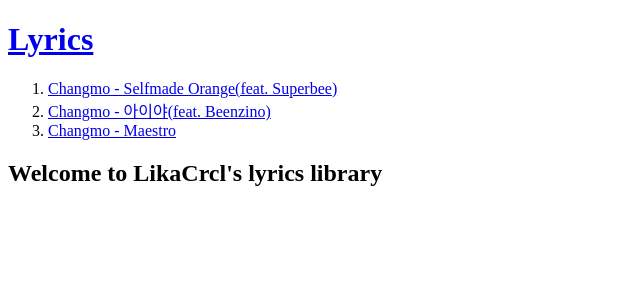
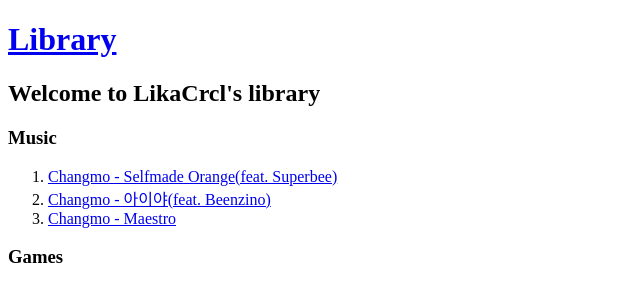
Before and after one commit to LikaCrcl/nonbeliever, a plain HTML site: page index.html in a window 1280 px wide. Shown: the whole page, without its empty margins (0-640 px from the left). Drawn offline with Linux system fonts and the light colour scheme.

Commit message:
메인화면, 타이틀 수정
메인화면 게임 탭 생성
타이틀 Lyrics Library -> OO Library
메인화면 가는 링크 Library 로 수정

```diff
--- a/index.html
+++ b/index.html
@@ -2,21 +2,26 @@
 <html>
 <head>
 
-    <title>Lyrics library - Main</title>
+    <title>LikaCrcl's library</title>
 
     <meta charset="utf-8">
 
 </head>
 
 <body>
-  <h1><a href="index.html">Lyrics</a></h1>
+  <h1><a href="index.html">Library</a></h1>
+
+  <h2>Welcome to LikaCrcl's library</h2>
+
+  <h3>Music</h3>
+
 <ol>
   <li><a href="1.html">Changmo - Selfmade Orange(feat. Superbee)</a></li>
   <li><a href="2.html">Changmo - 아이야(feat. Beenzino)</a></li>
   <li><a href="3.html">Changmo - Maestro</a></li>
 </ol>
 
-<h2>Welcome to LikaCrcl's lyrics library</h2>
+  <h3>Games</h3>
 
 </body>
 </html>
```
Also changed, not shown: 1.html (+2 -2 lines), 2.html (+2 -2 lines), 3.html (+2 -2 lines).
